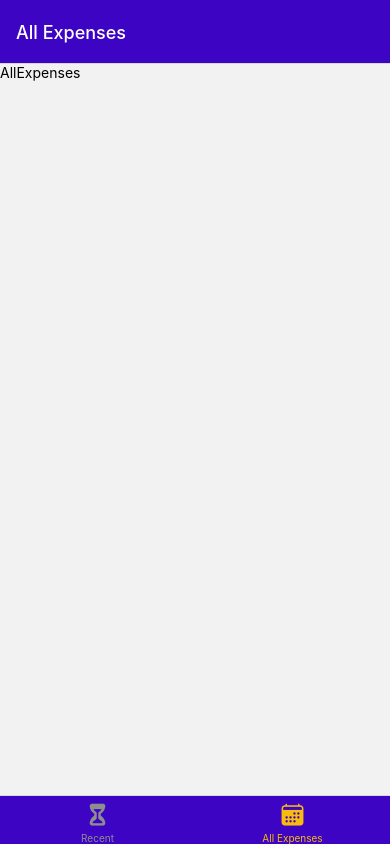
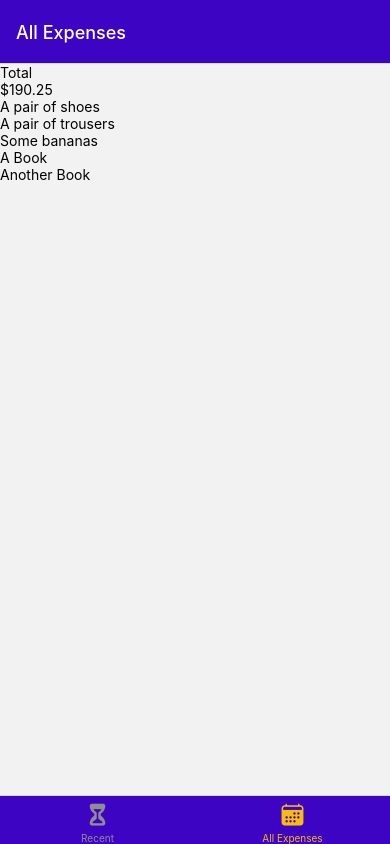
Before and after one commit to KadirZukorlic/expense-tracker, a React Native app: screen /AllExpenses in a window 390 px wide. Built offline with nearby package versions, Linux system fonts and the light colour scheme.

Commit message:
Display expenses skeleton with dummy data

```diff
--- a/components/ExpensesOutput/ExpensesList.tsx
+++ b/components/ExpensesOutput/ExpensesList.tsx
@@ -1,8 +1,18 @@
 import { FlatList, Text } from 'react-native'
+import { ExpenseItem } from '../../types'
 
-const ExpensesList = () => {
-	// return <FlatList />
-	return <Text>asdasdsa</Text>
+function renderExpenseItem({ item }: { item: ExpenseItem }) {
+	return <Text>{item.description}</Text>
+}
+
+const ExpensesList = ({ expenses }: { expenses: any }) => {
+	return (
+		<FlatList
+			data={expenses}
+			renderItem={renderExpenseItem}
+			keyExtractor={(item) => item.id}
+		/>
+	)
 }
 
 export default ExpensesList
--- a/components/ExpensesOutput/ExpensesOutput.tsx
+++ b/components/ExpensesOutput/ExpensesOutput.tsx
@@ -1,4 +1,4 @@
-import { View, FlatList, Text } from 'react-native'
+import { View } from 'react-native'
 import ExpensesList from './ExpensesList'
 import ExpensesSummary from './ExpensesSummary'
 
@@ -7,11 +7,44 @@ interface ExpensesOutputProps {
 	expensesPeriod: string
 }
 
+const DUMMY_EXPENSES = [
+	{
+		id: 'e1',
+		description: 'A pair of shoes',
+		amount: 59.99,
+		date: new Date('2023-01-10')
+	},
+	{
+		id: 'e2',
+		description: 'A pair of trousers',
+		amount: 89.29,
+		date: new Date('2022-01-15')
+	},
+	{
+		id: 'e3',
+		description: 'Some bananas',
+		amount: 5.99,
+		date: new Date('2022-12-11')
+	},
+	{
+		id: 'e4',
+		description: 'A Book',
+		amount: 14.99,
+		date: new Date('2022-12-31')
+	},
+	{
+		id: 'e5',
+		description: 'Another Book',
+		amount: 19.99,
+		date: new Date('2023-01-09')
+	}
+]
+
 const ExpensesOutput = ({ expenses, expensesPeriod }: ExpensesOutputProps) => {
 	return (
 		<View>
-			<ExpensesSummary expenses={expenses} periodName={expensesPeriod} />
-			<ExpensesList />
+			<ExpensesSummary expenses={DUMMY_EXPENSES} periodName={expensesPeriod} />
+			<ExpensesList expenses={DUMMY_EXPENSES}/>
 		</View>
 	)
 }
--- a/screens/AllExpenses.tsx
+++ b/screens/AllExpenses.tsx
@@ -1,11 +1,7 @@
-import { View, Text } from 'react-native'
+import ExpensesOutput from '../components/ExpensesOutput/ExpensesOutput'
 
 const AllExpenses = () => {
-	return (
-		<View>
-			<Text>AllExpenses</Text>
-		</View>
-	)
+	return <ExpensesOutput expensesPeriod="Total" />
 }
 
 export default AllExpenses
--- a/screens/RecentExpenses.tsx
+++ b/screens/RecentExpenses.tsx
@@ -1,11 +1,7 @@
-import { View, Text } from 'react-native'
+import ExpensesOutput from '../components/ExpensesOutput/ExpensesOutput'
 
 const RecentExpenses = () => {
-	return (
-		<View>
-			<Text>Recent Expenses</Text>
-		</View>
-	)
+	return <ExpensesOutput expensesPeriod="Last 7 days" />
 }
 
 export default RecentExpenses
```
